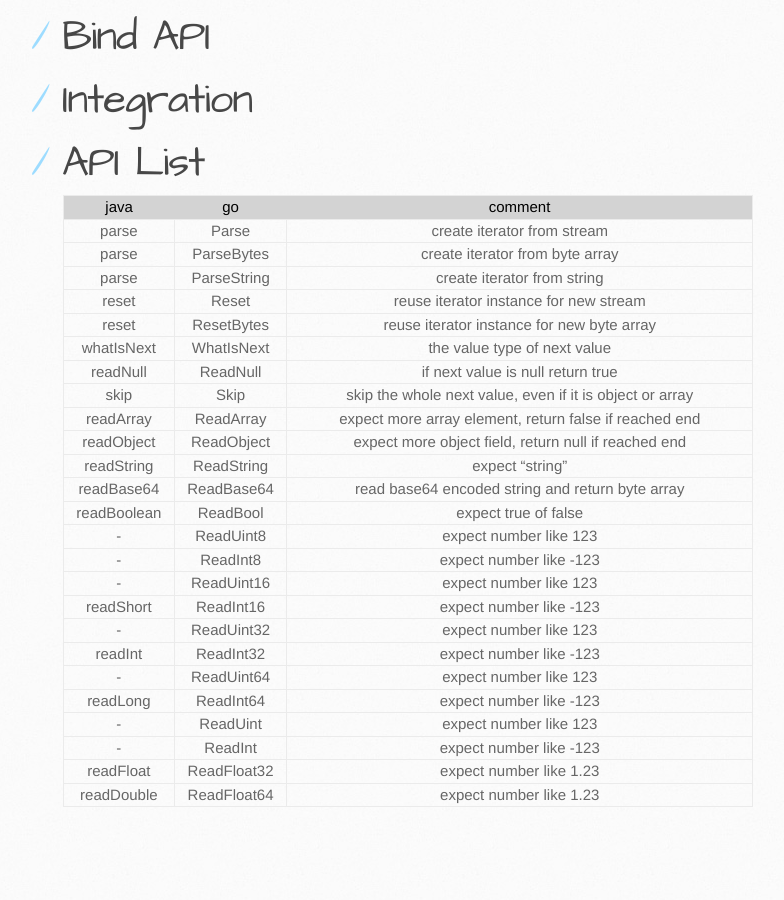
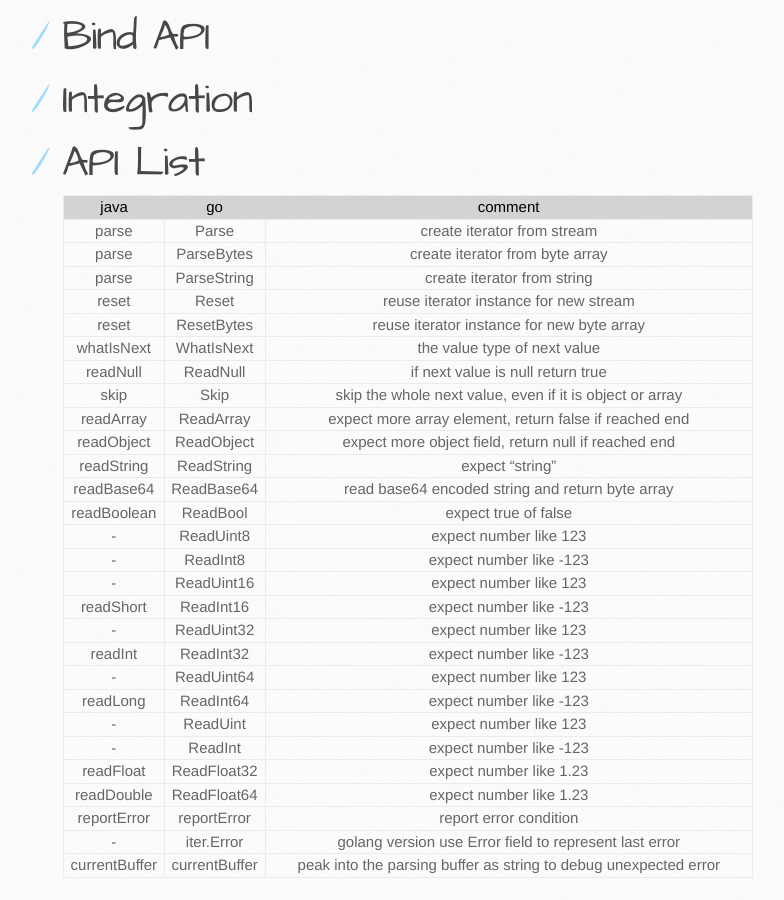
Before and after one commit to json-iterator/json-iterator.github.io, a Jekyll site: the page built from api.md, in a window 1280 px wide and 900 px high, scrolled down 4178 px. Shown: the whole window, without its empty margins (107-891 px from the left). Built offline with Jekyll 4.4.1, drawn with Linux system fonts in a browser that asks for light colours; before the commit the page ends 5008 px from its top, so only the background shows below that.

Commit message:
Update api.md

```diff
--- a/api.md
+++ b/api.md
@@ -200,3 +200,6 @@ It is not strictly schema free here. If the input is not string or int, but a ar
 | -  | ReadInt | expect number like -123 |
 | readFloat | ReadFloat32 | expect number like 1.23 |
 | readDouble | ReadFloat64 | expect number like 1.23 |
+| reportError | reportError | report error condition |
+| -   | iter.Error | golang version use Error field to represent last error |
+| currentBuffer | currentBuffer | peak into the parsing buffer as string to debug unexpected error |
```
